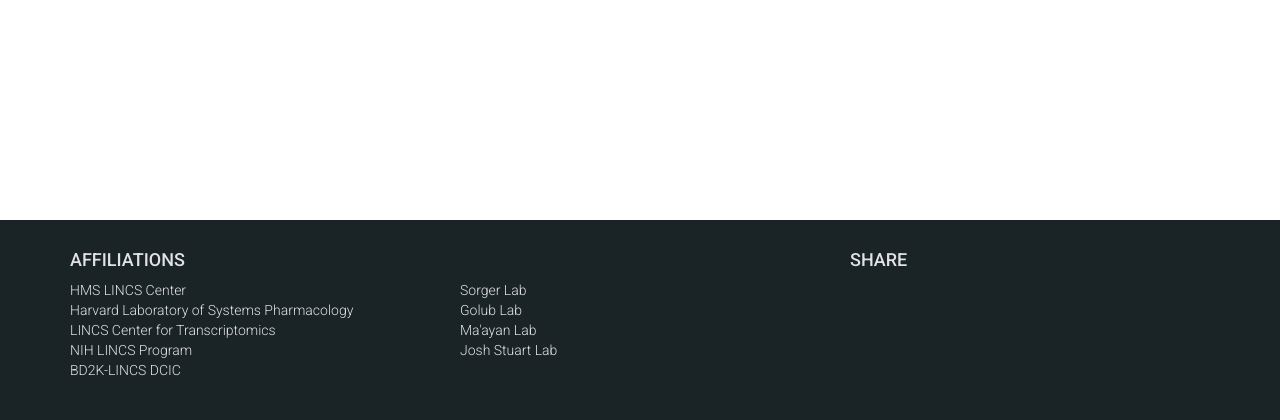
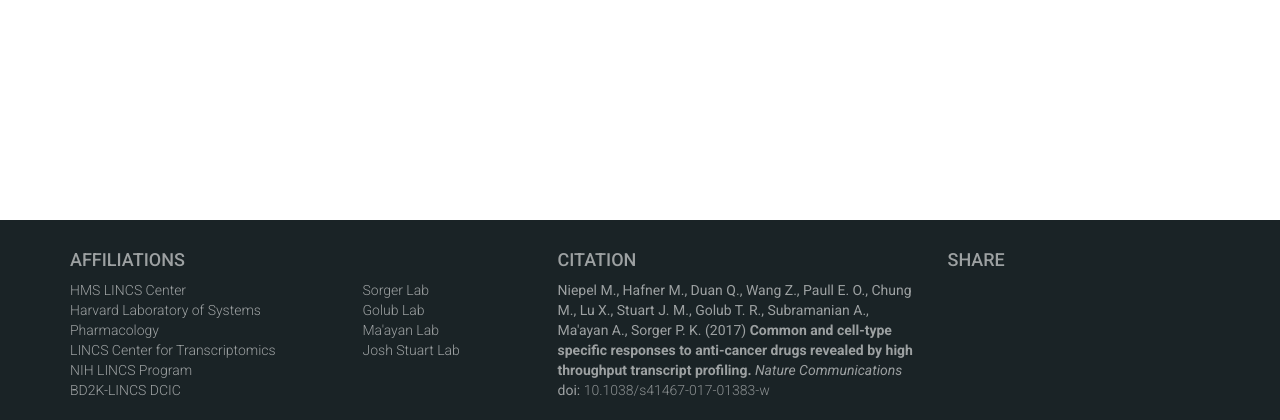
Before and after one commit to MaayanLab/LJP, a Flask app: page /LJP/drugs in a window 1280 px wide. Shown: the part 869-1289 px from the top of the page. Run offline with Flask 2, Linux system fonts and the light colour scheme; data that the repository does not hold is empty; parts of the project's set-up code (start-up, migrations or seed data) failed here and were passed over; some libraries are stand-ins or nearby versions.

Commit message:
Added citation

```diff
--- a/css/main.css
+++ b/css/main.css
@@ -170,7 +170,8 @@ html {
 
 #footer h4,
 #footer a,
-#footer p {
+#footer p,
+#footer div {
     color: white;
     font-family: "Roboto", "Helvetica Neue Light", "Helvetica Neue", Helvetica, Arial, "Lucida Grande", sans-serif;
     opacity: .87;
--- a/templates/footer.html
+++ b/templates/footer.html
@@ -2,7 +2,7 @@
     <div class="container">
         <div class="row">
 
-            <div class="col-md-4">
+            <div class="col-md-3">
                 <h4>Affiliations</h4>
                 <ul>
                     <li><a href="http://lincs.hms.harvard.edu/" target="_blank">HMS LINCS Center</a></li>
@@ -18,7 +18,7 @@
                 </ul>
             </div>
 
-            <div class="col-md-4">
+            <div class="col-md-2">
                 <!--
                     A little hacky. We use this element to properly vertically align this content.
                     Use visibility since it does not force reflow.
@@ -36,6 +36,16 @@
             </div>
 
             <div class="col-md-4">
+                <h4>Citation</h4>
+                <div class="citation">
+                    <span>Niepel M., Hafner M., Duan Q., Wang Z., Paull E. O., Chung M., Lu X., Stuart J. M., Golub T. R., Subramanian A., Ma'ayan A., Sorger P. K. (2017)</span>
+                    <strong>Common and cell-type specific responses to anti-cancer drugs revealed by high throughput transcript profiling.</strong>
+                    <i>Nature Communications</i>
+                    <span>doi: </span>
+                    <a href="http://dx.doi.org/10.1038/s41467-017-01383-w" target="_blank">10.1038/s41467-017-01383-w</a>
+                </div>
+            </div>
+            <div class="col-md-3">
                 <h4>Share</h4>
                 <div class="addthis_sharing_toolbox"></div>
             </div>
```
